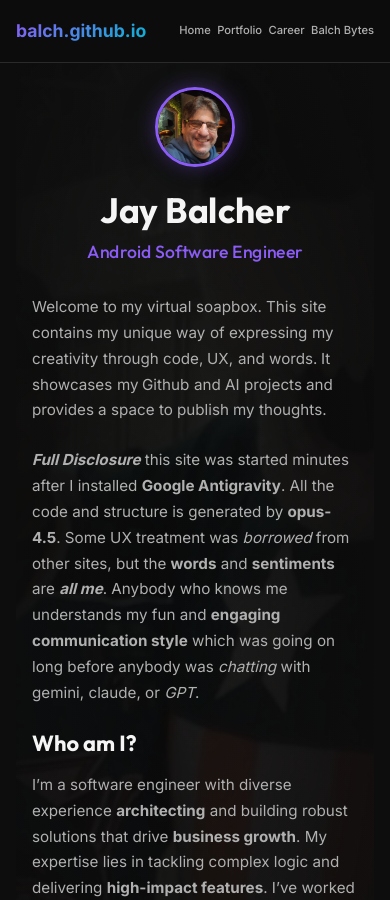
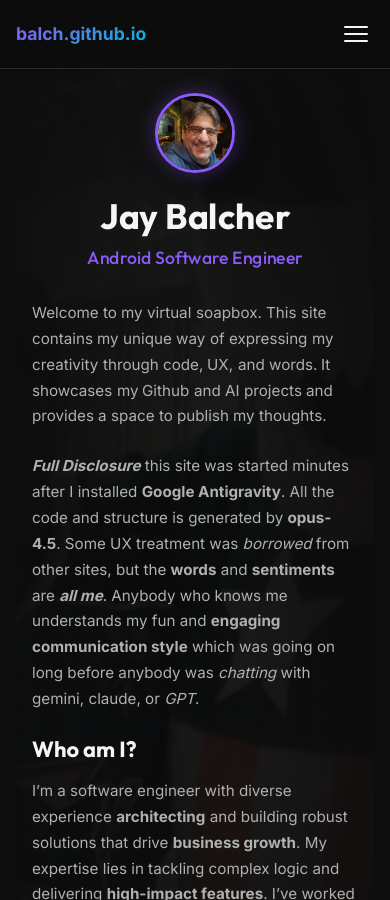
Before and after one commit to balch/balch.github.io, a Jekyll site: the page built from index.md, in a window 390 px wide and 900 px high. Built offline with Jekyll 4.4.1, drawn with Linux system fonts in a browser that asks for light colours.

Commit message:
feat: Implement responsive mobile navigation with a hamburger menu and JavaScript toggle.

```diff
--- a/_layouts/default.html
+++ b/_layouts/default.html
@@ -18,7 +18,12 @@
     <div class="container">
       <nav>
         <a href="{{ '/' | relative_url }}" class="logo">{{ site.title }}</a>
-        <ul class="nav-links">
+        <button class="nav-toggle" id="navToggle" aria-label="Toggle navigation" aria-expanded="false">
+          <span class="hamburger-line"></span>
+          <span class="hamburger-line"></span>
+          <span class="hamburger-line"></span>
+        </button>
+        <ul class="nav-links" id="navLinks">
           {% for item in site.navigation %}
           <li><a href="{{ item.url | relative_url }}">{{ item.title }}</a></li>
           {% endfor %}
--- a/assets/css/main.css
+++ b/assets/css/main.css
@@ -146,6 +146,45 @@ nav {
 
 .nav-links a:hover::after {
     width: 100%;
+}
+
+/* Mobile Navigation Toggle - Hidden on Desktop */
+.nav-toggle {
+    display: none;
+    flex-direction: column;
+    justify-content: center;
+    gap: 5px;
+    width: 36px;
+    height: 36px;
+    background: transparent;
+    border: none;
+    cursor: pointer;
+    padding: 6px;
+    z-index: 1001;
+    order: 2;
+}
+
+.hamburger-line {
+    width: 100%;
+    height: 2px;
+    background: var(--text-primary);
+    border-radius: 2px;
+    transition: all 0.3s cubic-bezier(0.4, 0, 0.2, 1);
+    transform-origin: center;
+}
+
+/* Hamburger to X animation */
+.nav-toggle.open .hamburger-line:nth-child(1) {
+    transform: rotate(45deg) translate(5px, 5px);
+}
+
+.nav-toggle.open .hamburger-line:nth-child(2) {
+    opacity: 0;
+    transform: scaleX(0);
+}
+
+.nav-toggle.open .hamburger-line:nth-child(3) {
+    transform: rotate(-45deg) translate(5px, -5px);
 }
 
 /* Hero Section */
@@ -1007,8 +1046,97 @@ html {
         padding: 5rem 0 3rem;
     }
 
+    /* Mobile Navigation - Show hamburger, dropdown nav */
+    .nav-toggle {
+        display: flex;
+    }
+
+    header .container nav {
+        position: relative;
+    }
+
     .nav-links {
-        gap: 1.5rem;
+        position: absolute;
+        top: 100%;
+        left: -2rem;
+        right: -2rem;
+        flex-direction: column;
+        align-items: stretch;
+        background: rgba(13, 13, 13, 0.97);
+        backdrop-filter: blur(20px);
+        -webkit-backdrop-filter: blur(20px);
+        border-bottom: 1px solid var(--border-color);
+        padding: 0 2rem;
+        gap: 0;
+        max-height: 0;
+        overflow: hidden;
+        opacity: 0;
+        transition: max-height 0.4s cubic-bezier(0.4, 0, 0.2, 1),
+            opacity 0.3s ease,
+            padding 0.3s ease;
+    }
+
+    .nav-links.open {
+        max-height: 400px;
+        opacity: 1;
+        padding: 1rem 2rem 1.5rem;
+    }
+
+    /* Staggered item animations */
+    .nav-links li {
+        opacity: 0;
+        transform: translateY(-10px);
+        transition: opacity 0.3s ease, transform 0.3s ease;
+        border-bottom: 1px solid rgba(255, 255, 255, 0.05);
+    }
+
+    .nav-links li:last-child {
+        border-bottom: none;
+    }
+
+    .nav-links.open li {
+        opacity: 1;
+        transform: translateY(0);
+    }
+
+    /* Stagger delays for flowing effect */
+    .nav-links.open li:nth-child(1) {
+        transition-delay: 0.05s;
+    }
+
+    .nav-links.open li:nth-child(2) {
+        transition-delay: 0.1s;
+    }
+
+    .nav-links.open li:nth-child(3) {
+        transition-delay: 0.15s;
+    }
+
+    .nav-links.open li:nth-child(4) {
+        transition-delay: 0.2s;
+    }
+
+    .nav-links.open li:nth-child(5) {
+        transition-delay: 0.25s;
+    }
+
+    .nav-links.open li:nth-child(6) {
+        transition-delay: 0.3s;
+    }
+
+    .nav-links a {
+        font-size: 1.1rem;
+        padding: 0.85rem 0;
+        display: block;
+        color: var(--text-secondary);
+    }
+
+    .nav-links a:hover {
+        color: var(--text-primary);
+    }
+
+    .nav-links a::after {
+        display: none;
     }
 
     .portfolio-grid {
@@ -1115,14 +1243,9 @@ html {
 
 @media (max-width: 480px) {
 
-    /* Mobile Navigation - Hamburger Hidden by default, show nav differently */
+    /* Mobile Navigation adjustments for smaller screens */
     header {
         padding: 1rem 0;
-    }
-
-    nav {
-        flex-wrap: wrap;
-        gap: 0.5rem;
     }
 
     .logo {
@@ -1130,20 +1253,9 @@ html {
         flex-shrink: 0;
     }
 
-    .nav-links {
-        gap: 0.4rem;
-        font-size: 0.7rem;
-        flex-wrap: wrap;
-        justify-content: flex-end;
-    }
-
-    .nav-links li {
-        white-space: nowrap;
-    }
-
     .nav-links a {
-        padding: 0.25rem 0;
-        font-size: 0.7rem;
+        font-size: 1rem;
+        padding: 0.75rem 0;
     }
 
     /* Bio Section Mobile */
```
Also changed, not shown: other parts of _layouts/default.html (+29 -0 lines).
